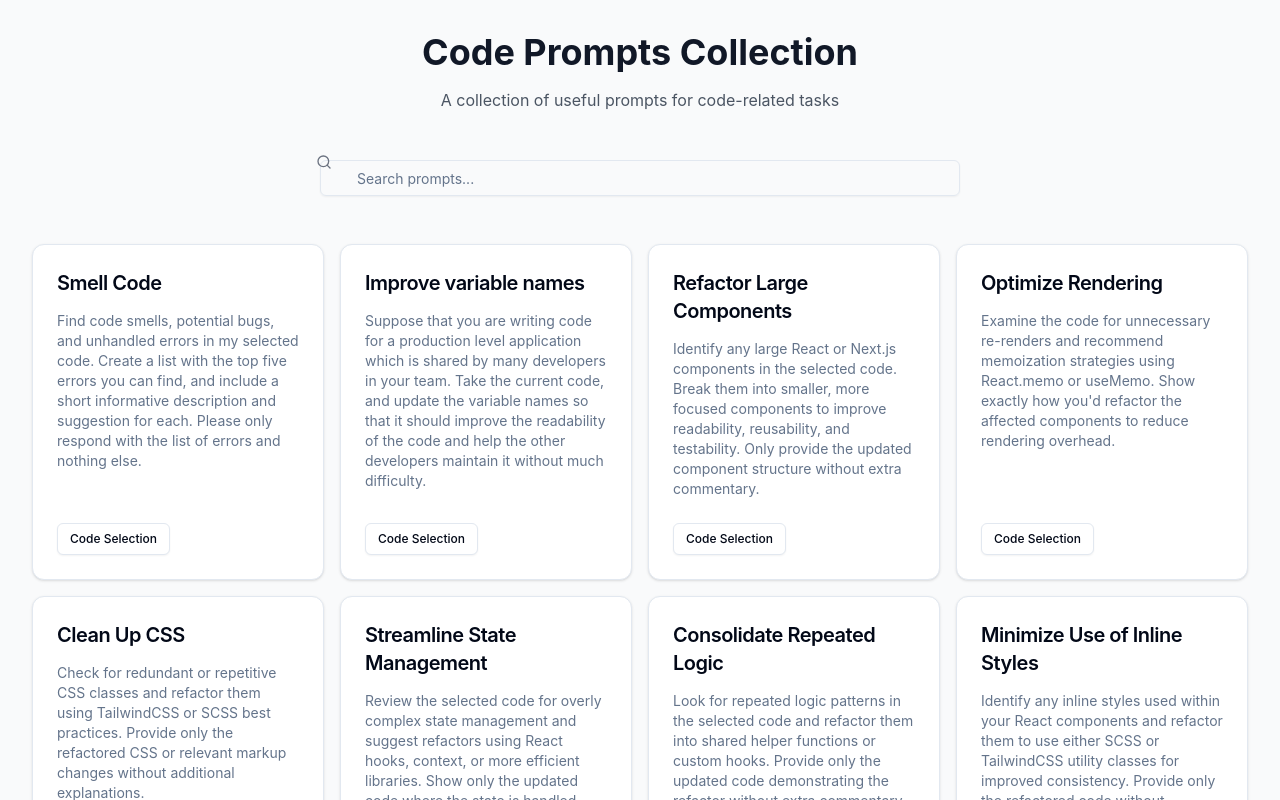
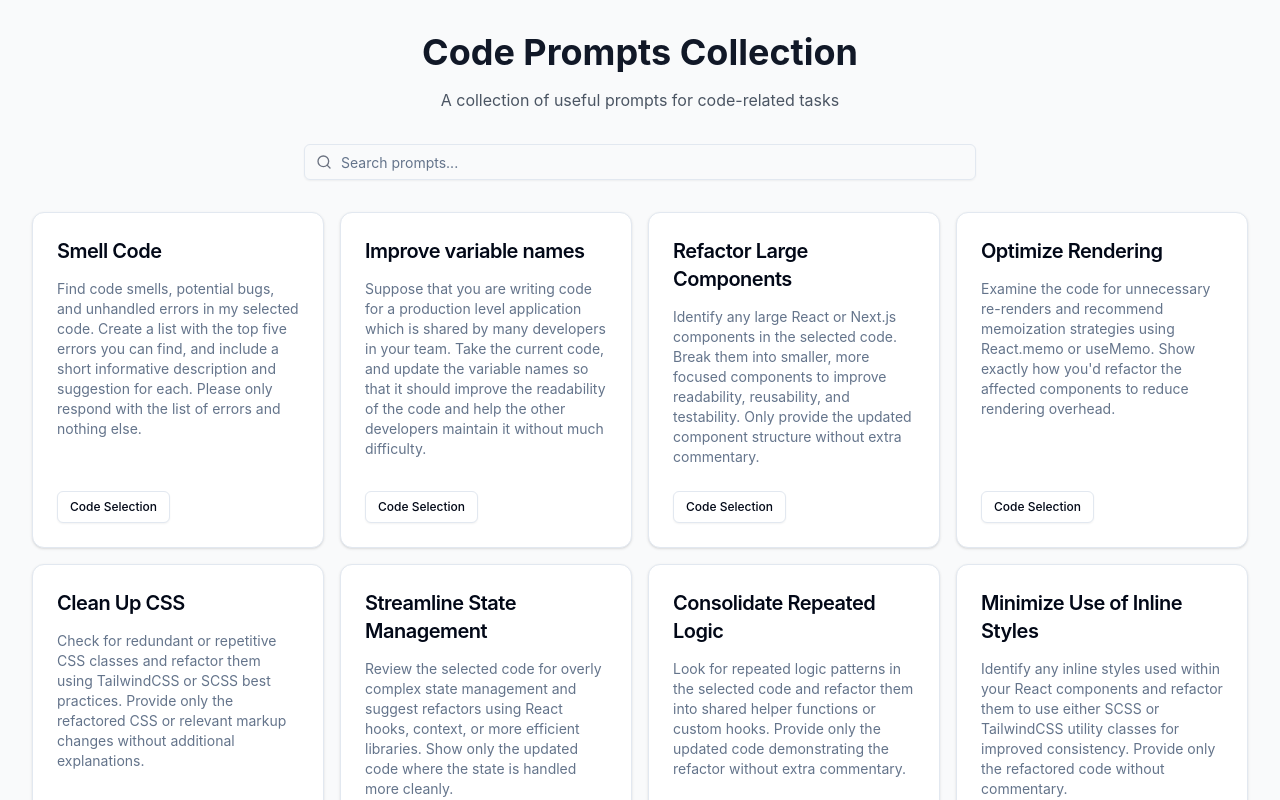
Before and after one commit to JohnPevien/prompts-collection, a React (Vite) app: page / in a window 1280 px wide. Shown: the top 800 px of the page. Built offline with nearby package versions, Linux system fonts and the light colour scheme.

Commit message:
Refactors layout with reusable UI blocks
- Removes inline components in App
Introduces modular Header, SearchBar, and PromptCard
- Defines shared prompt type
- Enhances code clarity and maintainability

```diff
--- a/src/App.tsx
+++ b/src/App.tsx
@@ -1,21 +1,9 @@
 import { useState } from "react";
 import prompts from "../code-prompts.json";
-import { Input } from "./components/ui/input";
-import {
-  Card,
-  CardHeader,
-  CardTitle,
-  CardDescription,
-  CardFooter,
-} from "./components/ui/card";
-import { Button } from "./components/ui/button";
-import { Search, Copy, Check } from "lucide-react";
-
-type Prompt = {
-  prompt: string;
-  codeSelection: boolean;
-  codebase: boolean;
-};
+import Header from "./components/blocks/Header";
+import SearchBar from "./components/blocks/SearchBar";
+import PromptCard from "./components/blocks/PromptCard";
+import { Prompt } from "./types";
 
 function App() {
   const [searchQuery, setSearchQuery] = useState("");
@@ -41,58 +29,17 @@ function App() {
   return (
     <div className="min-h-screen bg-gray-50 w-screen">
       <div className="container mx-auto p-8">
-        <div className="text-center mb-8">
-          <h1 className="text-4xl font-bold text-gray-900 mb-4">
-            Code Prompts Collection
-          </h1>
-          <p className="text-gray-600 max-w-2xl mx-auto">
-            A collection of useful prompts for code-related tasks
-          </p>
-        </div>
-
-        <div className="relative max-w-2xl mx-auto mb-8 p-4">
-          <Search className="absolute left-3 top-2.5 h-4 w-4 text-gray-500" />
-          <Input
-            placeholder="Search prompts..."
-            value={searchQuery}
-            onChange={(e) => setSearchQuery(e.target.value)}
-            className="pl-9 w-full"
-          />
-        </div>
-
+        <Header />
+        <SearchBar value={searchQuery} onChange={(e) => setSearchQuery(e.target.value)} />
         <div className="grid grid-cols-1 md:grid-cols-2 lg:grid-cols-3 xl:grid-cols-4 gap-4">
           {filteredPrompts.map(([title, prompt]) => (
-            <Card
+            <PromptCard
               key={title}
-              className="h-full flex flex-col cursor-pointer group hover:shadow-lg transition-shadow"
-              onClick={() => handleCopy(title, prompt.prompt)}
-            >
-              <CardHeader className="flex-1">
-                <div className="flex justify-between items-start">
-                  <CardTitle className="text-xl mb-2">{title}</CardTitle>
-                  {copiedId === title ? (
-                    <Check className="h-4 w-4 text-green-500" />
-                  ) : (
-                    <Copy className="h-4 w-4 text-gray-400 opacity-0 group-hover:opacity-100 transition-opacity" />
-                  )}
-                </div>
-                <CardDescription className="text-sm">
-                  {prompt.prompt}
-                </CardDescription>
-              </CardHeader>
-              <CardFooter className="gap-2">
-                {prompt.codeSelection && (
-                  <Button variant="outline" size="sm">
-                    Code Selection
-                  </Button>
-                )}
-                {prompt.codebase && (
-                  <Button variant="outline" size="sm">
-                    Codebase
-                  </Button>
-                )}
-              </CardFooter>
-            </Card>
+              title={title}
+              prompt={prompt}
+              copiedId={copiedId}
+              onCopy={handleCopy}
+            />
           ))}
         </div>
       </div>
--- /dev/null
+++ b/src/components/blocks/Header.tsx
@@ -0,0 +1,12 @@
+export default function Header() {
+  return (
+    <div className="text-center mb-8">
+      <h1 className="text-4xl font-bold text-gray-900 mb-4">
+        Code Prompts Collection
+      </h1>
+      <p className="text-gray-600 max-w-2xl mx-auto">
+        A collection of useful prompts for code-related tasks
+      </p>
+    </div>
+  );
+}
--- /dev/null
+++ b/src/components/blocks/PromptCard.tsx
@@ -0,0 +1,55 @@
+import { Copy, Check } from "lucide-react";
+import {
+  Card,
+  CardHeader,
+  CardTitle,
+  CardDescription,
+  CardFooter,
+} from "../ui/card";
+import { Button } from "../ui/button";
+import { Prompt } from "../../types";
+
+type PromptCardProps = {
+  title: string;
+  prompt: Prompt;
+  copiedId: string | null;
+  onCopy: (title: string, promptText: string) => void;
+};
+
+export default function PromptCard({
+  title,
+  prompt,
+  copiedId,
+  onCopy,
+}: PromptCardProps) {
+  return (
+    <Card
+      className="h-full flex flex-col cursor-pointer group hover:shadow-lg transition-shadow"
+      onClick={() => onCopy(title, prompt.prompt)}
+    >
+      <CardHeader className="flex-1">
+        <div className="flex justify-between items-start">
+          <CardTitle className="text-xl mb-2">{title}</CardTitle>
+          {copiedId === title ? (
+            <Check className="h-4 w-4 text-green-500" />
+          ) : (
+            <Copy className="h-4 w-4 text-gray-400 opacity-0 group-hover:opacity-100 transition-opacity" />
+          )}
+        </div>
+        <CardDescription className="text-sm">{prompt.prompt}</CardDescription>
+      </CardHeader>
+      <CardFooter className="gap-2">
+        {prompt.codeSelection && (
+          <Button variant="outline" size="sm">
+            Code Selection
+          </Button>
+        )}
+        {prompt.codebase && (
+          <Button variant="outline" size="sm">
+            Codebase
+          </Button>
+        )}
+      </CardFooter>
+    </Card>
+  );
+}
--- /dev/null
+++ b/src/components/blocks/SearchBar.tsx
@@ -0,0 +1,20 @@
+import { Search } from "lucide-react";
+import { Input } from "../ui/input";
+
+type Props = {
+  value: string;
+  onChange: (e: React.ChangeEvent<HTMLInputElement>) => void;
+};
+export default function SearchBar({ value, onChange }: Props) {
+  return (
+    <div className="relative max-w-2xl mx-auto mb-8">
+      <Search className="absolute left-3 top-2.5 h-4 w-4 text-gray-500" />
+      <Input
+        placeholder="Search prompts..."
+        value={value}
+        onChange={onChange}
+        className="pl-9 w-full"
+      />
+    </div>
+  );
+}
--- /dev/null
+++ b/src/types/index.ts
@@ -0,0 +1 @@
+export * from "./prompt";
--- /dev/null
+++ b/src/types/prompt.ts
@@ -0,0 +1,5 @@
+export type Prompt = {
+  prompt: string;
+  codeSelection: boolean;
+  codebase: boolean;
+};
```
